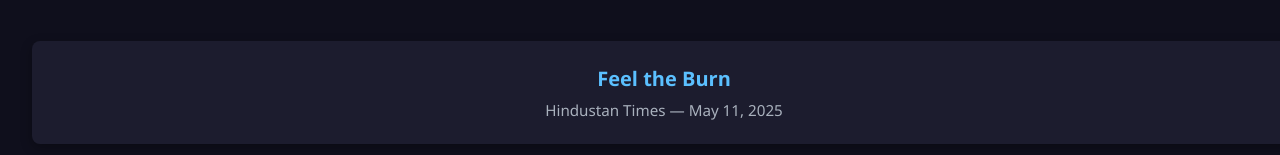
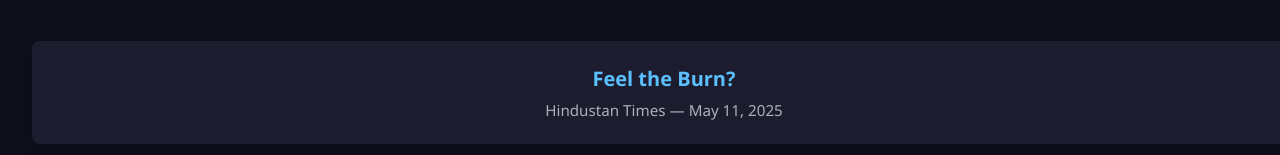
Before and after one commit to nvnsudharsan/mywebsite, a React (Create React App) app: page /#/updates in a window 1280 px wide. Shown: the part 886-1041 px from the top of the page. Built offline with nearby package versions, Linux system fonts and the light colour scheme.

Commit message:
Update Updates.js

```diff
--- a/src/components/Updates.js
+++ b/src/components/Updates.js
@@ -26,7 +26,7 @@
 
 const newsMentions = [
   {
-    title: 'Feel the Burn',
+    title: 'Feel the Burn?',
     source: 'Hindustan Times',
     link: 'https://www.pressreader.com/india/hindustan-times-lucknow/20250511/281951728708637?srsltid=AfmBOoqfnLHyEzkWSJTbsIKA3E8XSGlHC0vovMqANpx6UTBu7etgJ8-l',
     date: 'May 11, 2025'
```
